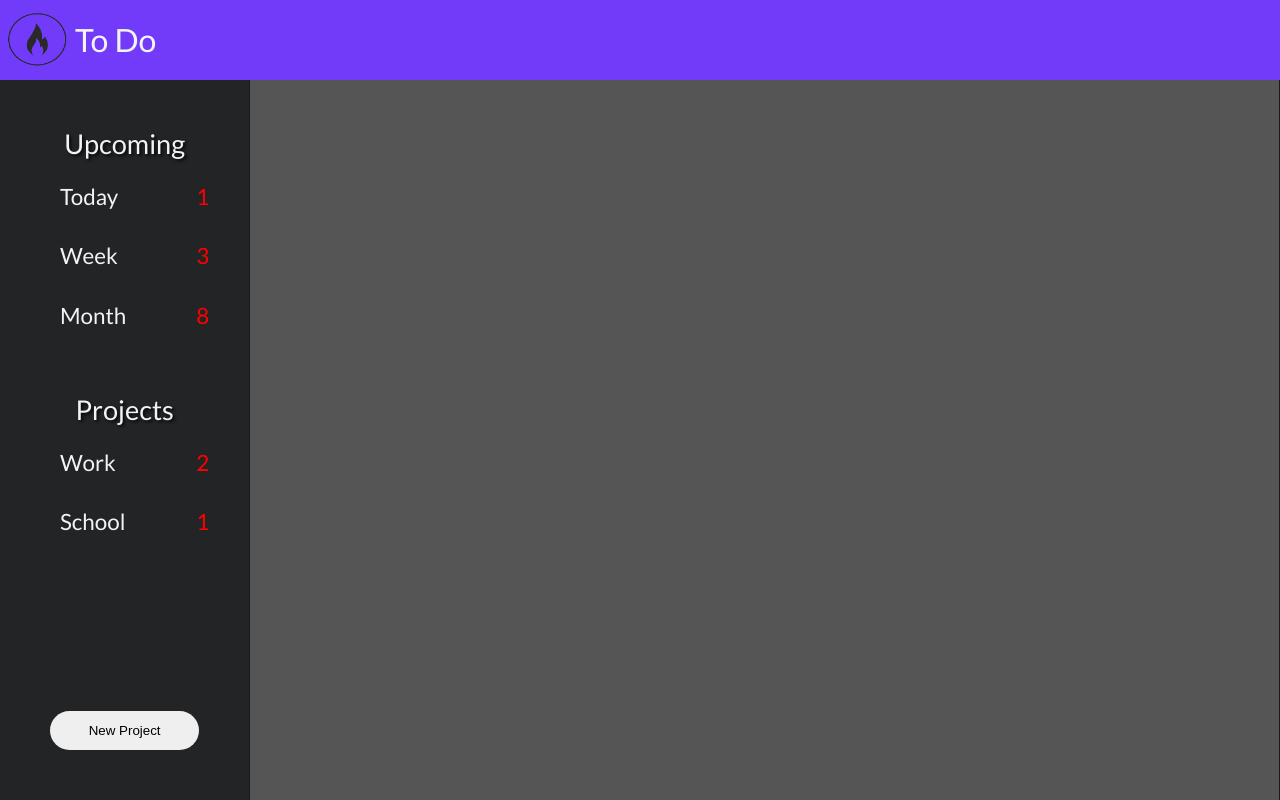
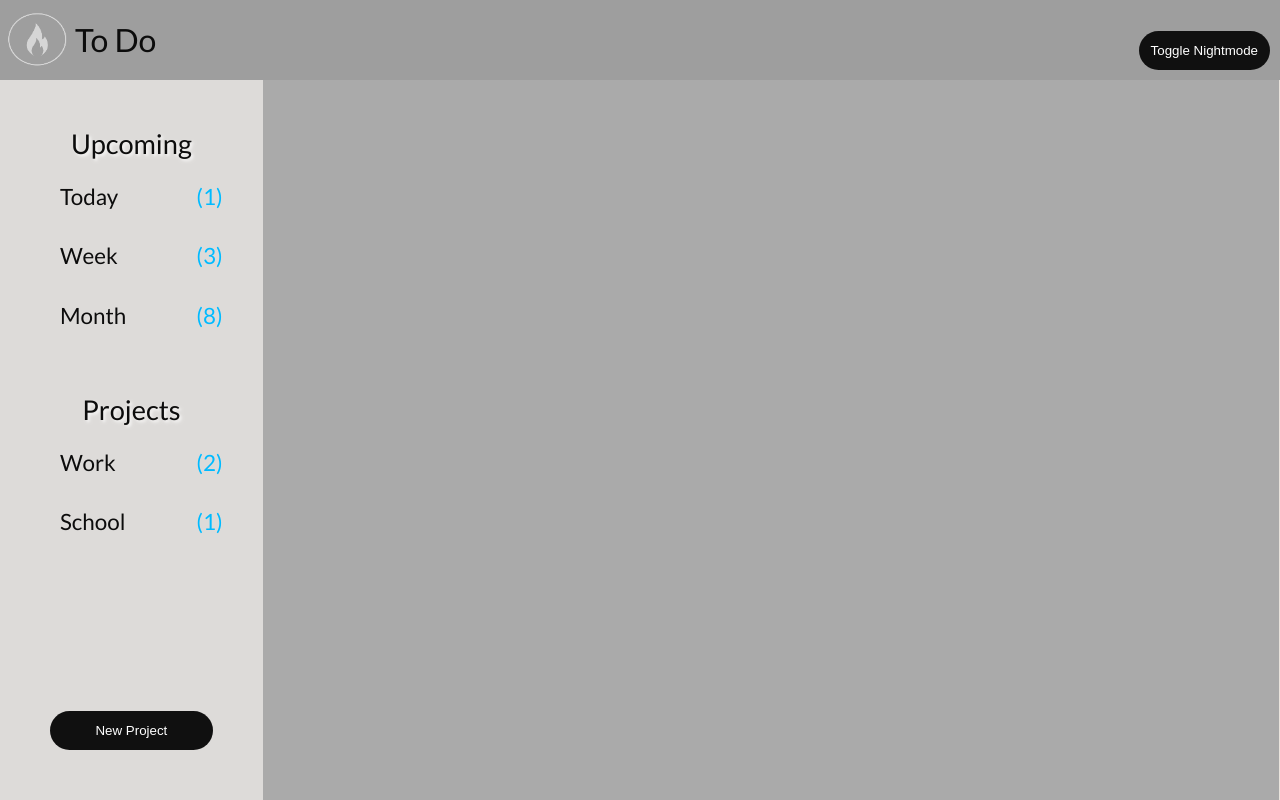
Before and after one commit to Jwade1781/Odin_Todo_List, a website built with webpack: page dist/index.html in a window 1280 px wide. Both pictures are taken after a click on the button "New Project". Built offline with nearby package versions, Linux system fonts and the light colour scheme.

Commit message:
Created startup event handlers

```diff
--- a/src/css/Common/global.css
+++ b/src/css/Common/global.css
@@ -8,7 +8,7 @@
 	--medPadding: 25px;
 	--lgPadding: 50px;
 
-	--mainColor: #723bf9;
+	--mainColor: #616161;
 
 	--lightColor: #f3f3f3;
 	--darkColor: #222;
@@ -19,7 +19,7 @@
 	--accentColor4: rgb(22, 27, 34);
 	--accentColor5: rgba(0, 0, 0, 0.5);
 
-	--noticeColor: red;
+	--noticeColor: orangered;
 
 	--fontLight: var(--lightColor);
 	--fontDark: black;
--- a/src/css/header.css
+++ b/src/css/header.css
@@ -20,3 +20,19 @@
 #logo > h1 {
     font-size: 2em;
 }
+
+#logo > button {
+    margin-left: auto;
+    margin-right: var(--smPadding);
+    justify-self: center;
+    align-self: flex-end;
+    border-radius: var(--roundBorder);
+    border-color: transparent;
+    padding: var(--smPadding);
+}
+
+#logo > button:hover {
+    transition: 0.2s;
+    animation-fill-mode: forwards;
+    box-shadow: inset 2rem 0 0 var(--accentColor2);
+}
--- a/src/css/leftContent.css
+++ b/src/css/leftContent.css
@@ -5,7 +5,6 @@
     background-color: var(--accentColor3);
     width: fit-content;
     gap: var(--lgPadding);
-    border-right: var(--smBorder) solid var(--accentColor1);
 }
 
 #leftContent > div > .listTypeHeader {
@@ -52,5 +51,6 @@
 
 #leftContent > button:hover {
     transition: 0.2s;
-    filter: invert(1);
+    animation-fill-mode: forwards;
+    box-shadow: inset 2rem 0 0 var(--accentColor2);
 }
--- a/src/css/style.css
+++ b/src/css/style.css
@@ -15,8 +15,6 @@
     /*font-family: 'Roboto', sans-serif;*/
     font-family: 'Lato', sans-serif;
     color: var(--fontLight);
-
-
 }
 
 body {
--- /dev/null
+++ b/src/events.js
@@ -0,0 +1,38 @@
+const events = (() => {
+
+    let nightmodeDict, newProjectDict;
+    const eventHandlers = [
+        nightmodeDict = {
+            "id": "nightmodeBtn",
+            "callback": () => {
+                const bodyClasses = document.body.classList;
+                bodyClasses.contains("invertColor") ? bodyClasses.remove("invertColor") : bodyClasses.add("invertColor");
+            },
+            "trigger": "click"
+        },
+
+        newProjectDict = {
+            "id": "newProjectBtn",
+            "callback": () => {
+                const bodyClasses = document.body.classList;
+                bodyClasses.contains("invertColor") ? bodyClasses.remove("invertColor") : bodyClasses.add("invertColor");
+            },
+            "trigger": "click"
+        },
+    ];
+
+    const createEventHandlers = () => {
+        for (let i = 0; i < eventHandlers.length; i++) {
+            let element = eventHandlers[i];
+            document.querySelector("#" + element["id"]).addEventListener(element["trigger"], element["callback"]);
+        }
+    }
+
+    return { createEventHandlers }
+})();
+
+const createEventHandlers = () => {
+    { return events.createEventHandlers() };
+}
+
+export { createEventHandlers };
--- a/src/index.js
+++ b/src/index.js
@@ -1,6 +1,8 @@
 import './css/style.css';
+import {createEventHandlers} from './events.js'
 
 function main(){
+    createEventHandlers();
 }
 
 window.addEventListener("load", () => main());
```
Also changed, not shown: dist/index.html, dist/main.js.
